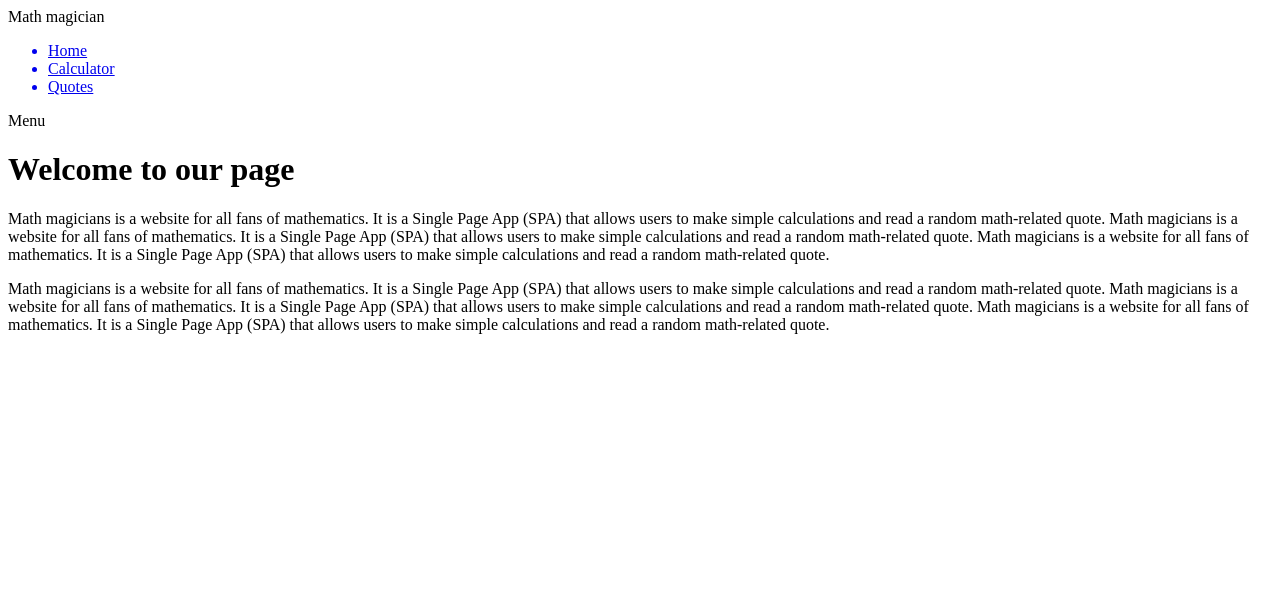
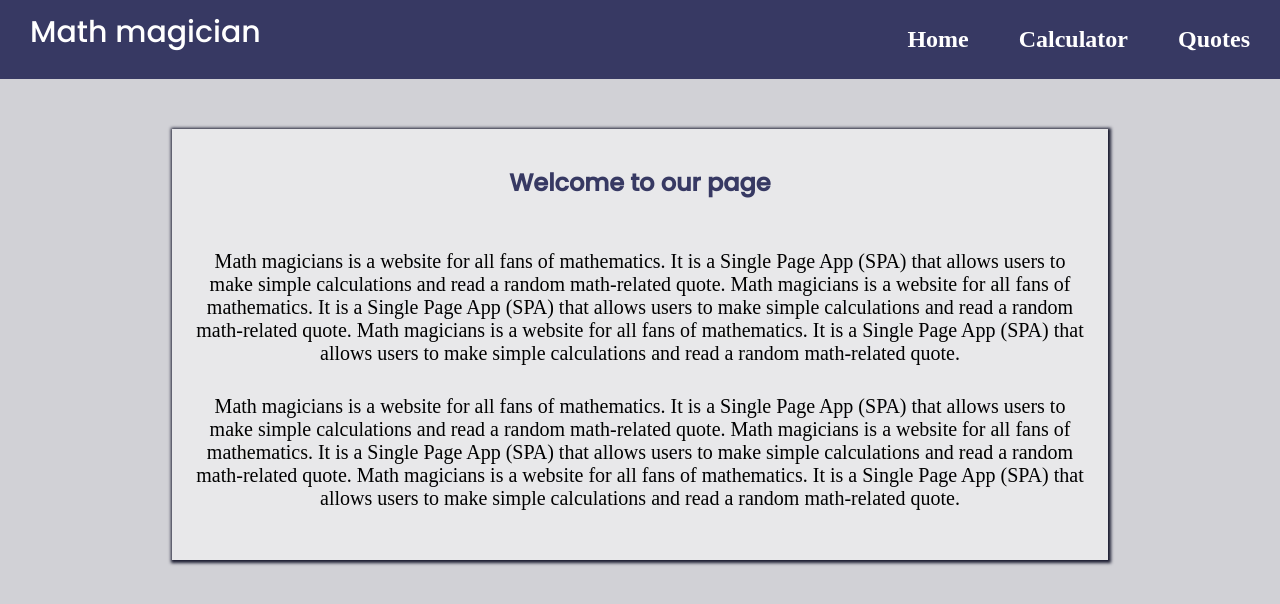
Before and after one commit to ciraganenicole/Math-magician, a React (Create React App) app: page / in a window 1280 px wide. Shown: the top 604 px of the page. Built offline with nearby package versions, Linux system fonts and the light colour scheme.

Commit message:
Add style

```diff
--- a/src/components/style.css
+++ b/src/components/style.css
@@ -1,6 +1,71 @@
+.header {
+  background-color: #373963;
+  display: flex;
+  justify-content: space-between;
+  padding: 10px 30px;
+}
+
+.span {
+  color: white;
+  font-size: 30px;
+  text-align: start;
+  font-family: 'poppins', sans-serif;
+}
+
+.list {
+  display: flex;
+  list-style-type: none;
+}
+
+li {
+  margin-left: 50px;
+  font-size: 24px;
+  color: white;
+  font-weight: bold;
+}
+
+a {
+  text-decoration: none;
+}
+
+.hidden {
+  display: none;
+}
+
+.main {
+  margin: auto;
+  margin-top: 50px;
+  width: 70%;
+  background-color: #e8e8ea;
+  padding: 20px;
+  -moz-box-shadow: 1px 1px 3px 2px #1c1d32;
+  -webkit-box-shadow: 1px 1px 3px 2px #1c1d32;
+  box-shadow: 1px 1px 3px 2px #1c1d32;
+}
+
+.title {
+  color: #373963;
+  text-align: center;
+  margin-bottom: 50px;
+  font-family: 'poppins', sans-serif;
+}
+
+p {
+  font-size: 20px;
+  margin-bottom: 30px;
+  text-align: center;
+}
+
 section {
   width: 50%;
   margin: auto;
+}
+
+h2 {
+  text-align: center;
+  font-size: 24px;
+  color: #1c1d32;
+  font-family: 'poppins', sans-serif;
 }
 
 .row {
@@ -24,11 +89,51 @@ section {
 .item2 {
   grid-column: 1 / 5;
   padding: 10px;
-  background-color: hsl(240deg 6% 87%);
+  background-color: #e8e8ea;
   height: 40px;
   text-align: end;
+  font-weight: bold;
+  border: 5px solid hsl(240deg 6% 87%);
 }
 
 .orange {
-  background-color: orange;
+  background-color: #373963;
+  color: white;
 }
+
+.quote {
+  margin: auto;
+  margin-top: 150px;
+  width: 80%;
+  background-color: #e8e8ea;
+  padding: 20px;
+  -moz-box-shadow: 1px 1px 3px 2px #1c1d32;
+  -webkit-box-shadow: 1px 1px 3px 2px #1c1d32;
+  box-shadow: 1px 1px 3px 2px #1c1d32;
+}
+
+@media (min-width: 320px) {
+  .title {
+    font-size: 1.5rem;
+  }
+
+  .menu {
+    display: flex;
+    color: white;
+    font-size: 24px;
+  }
+
+  .list {
+    display: none;
+  }
+}
+
+@media (min-width: 640px) {
+  .list {
+    display: flex;
+  }
+
+  .menu {
+    display: none;
+  }
+}
--- a/src/index.css
+++ b/src/index.css
@@ -1,3 +1,7 @@
+@import url('https://fonts.googleapis.com/css2?family=Poppins:ital,wght@0,500;1,100;1,600&display=swap');
+
 body {
-  background-color: white;
+  background-color: #d1d1d6;
+  margin: 0;
+  padding: 0;
 }
```
